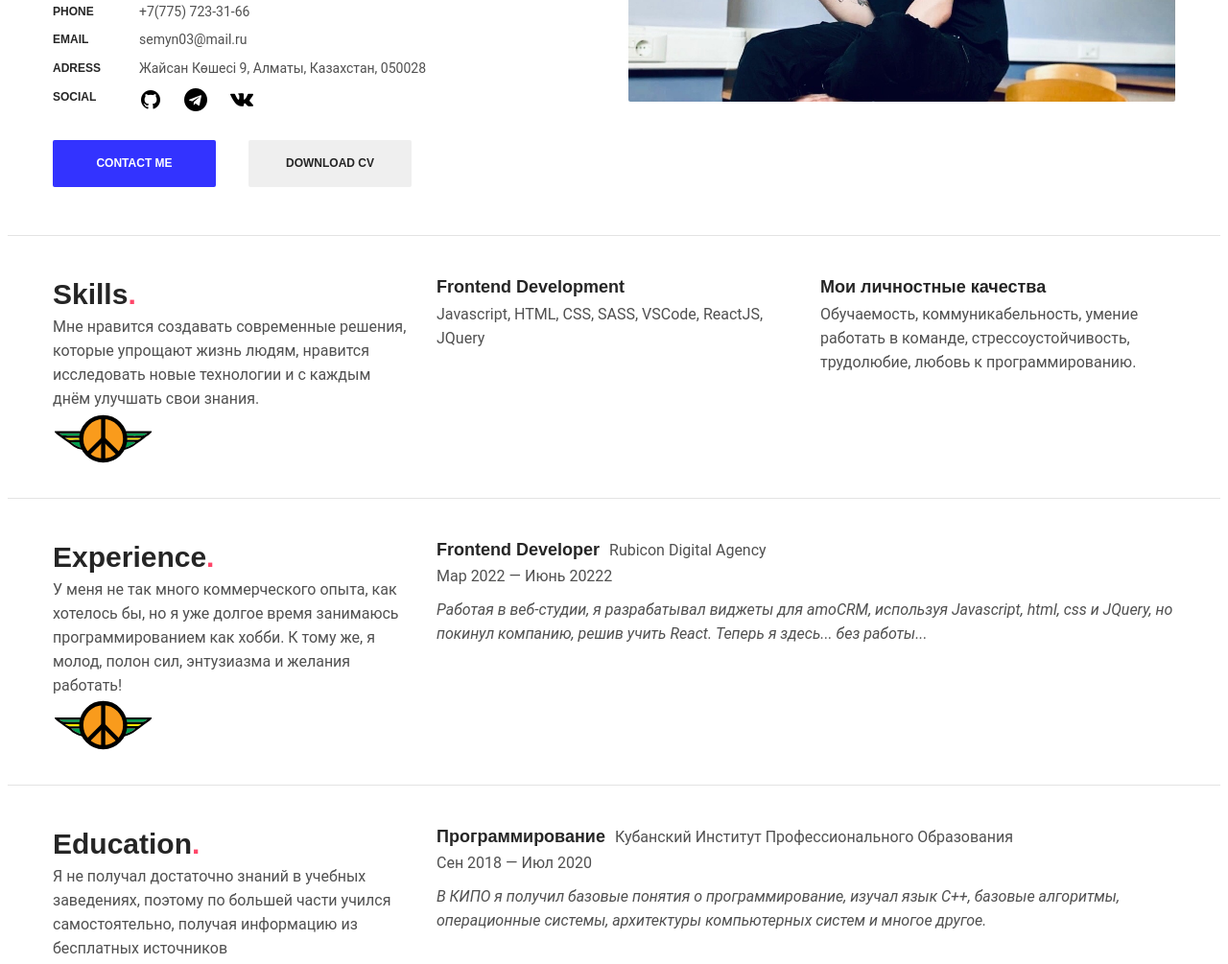
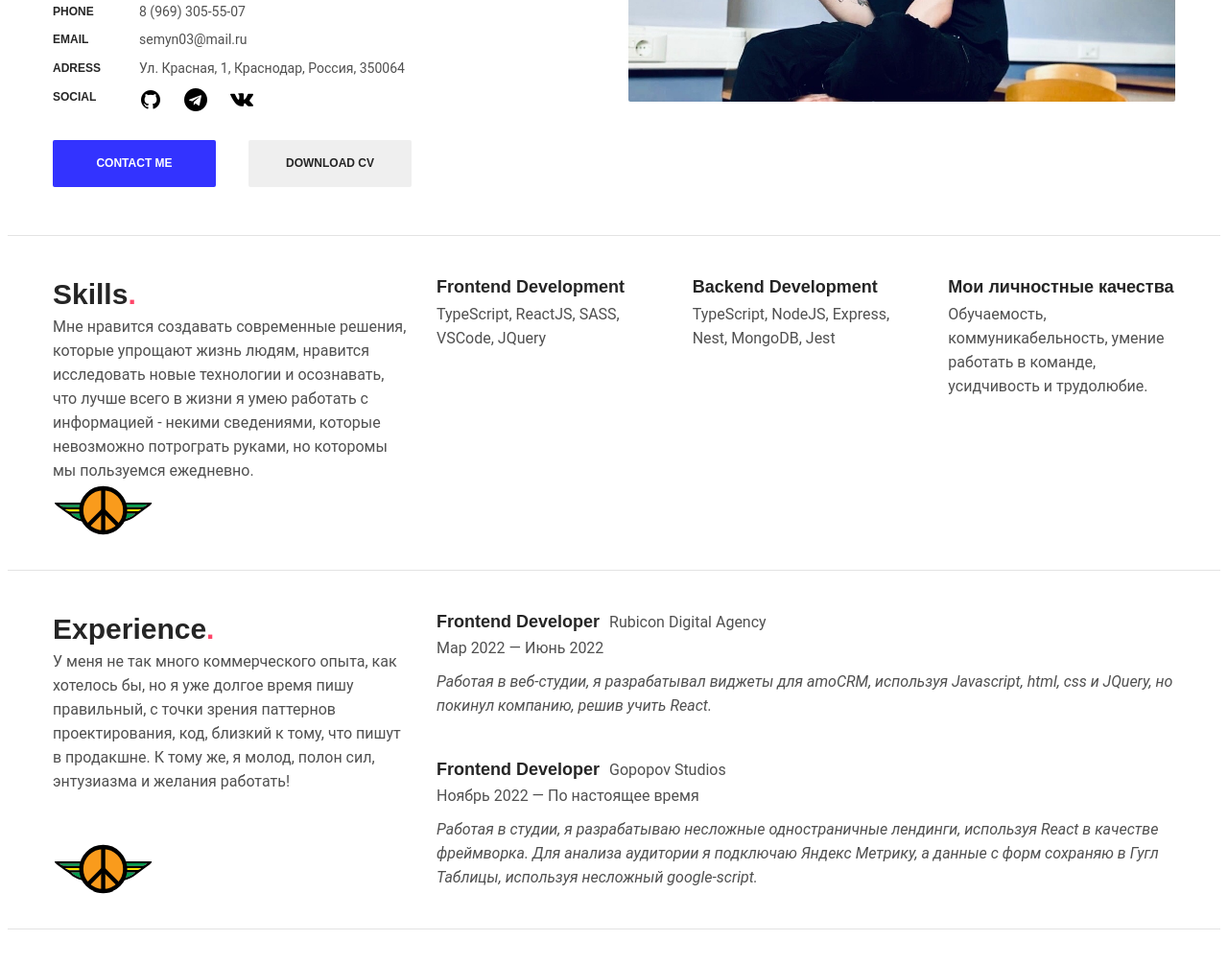
Before and after one commit to JustSeme/Portfolio, a website: page index.html in a window 1280 px wide. Shown: the part 342-1347 px from the top of the page at 96% size. Drawn offline with nearby package versions, Linux system fonts and the light colour scheme; files whose address does not match are found by name.

Commit message:
fix many text in portfolio, add skills, expirience andd Education

```diff
--- a/css/style.scss
+++ b/css/style.scss
@@ -450,7 +450,7 @@ h2 {
 }
 
 .advantages-box {
-    margin-bottom: 0px;
+    margin-bottom: 20px;
 }
 
 .advantages-box h4 {
@@ -471,23 +471,23 @@ hr {
     border-top: 1px soild #eee;
 }
 
-.about-row .about-title {
+.about-row {
+
+    .about-title {
         float: left;
         margin-right: 10px;
     }
-
-.about-row .about-info {
+    .about-info {
         padding: 2px 0;
         opacity: 0.8;
-}
-
-.about-row .about-info + p {
+        & + p {
             opacity: 0.8;
         }
-
-.about-row .opacity-box {
+    }
+    .opacity-box {
         margin-top: 10px;
         font-style: italic;
+    }
 }
 
 .section.section-small-padding {
--- a/index.html
+++ b/index.html
@@ -111,7 +111,7 @@
                         <div class="about-me-info">
                             <p>
                                 <span class="span-title">Phone</span>
-                                <span>+7(775) 723-31-66</span>
+                                <span>8 (969) 305-55-07</span>
                             </p>
                             <p>
                                 <span class="span-title">Email</span>
@@ -119,7 +119,7 @@
                             </p>
                             <p>
                                 <span class="span-title">Adress</span>
-                                <span>Жайсан Көшесі 9, Алматы, Казахстан, 050028</span>
+                                <span>Ул. Красная, 1, Краснодар, Россия, 350064</span>
                             </p>
                             <p>
                                 <span class="span-title">Social</span>
@@ -159,7 +159,7 @@
                             <span class="point">Skills</span>
                         </h2>
                         <div class="opacity-box">
-                            <p>Мне нравится создавать современные решения, которые упрощают жизнь людям, нравится исследовать новые технологии и с каждым днём улучшать свои знания.</p>
+                            <p>Мне нравится создавать современные решения, которые упрощают жизнь людям, нравится исследовать новые технологии и осознавать, что лучше всего в жизни я умею работать с информацией - некими сведениями, которые невозможно потрограть руками, но которомы мы пользуемся ежедневно.</p>
                         </div>
                     </div>
                 </div>
@@ -169,7 +169,15 @@
                             <div class="advantages-box">
                                 <h4>Frontend Development</h4>
                                 <div class="opacity-box">
-                                    <p>Javascript, HTML, CSS, SASS, VSCode, ReactJS, JQuery</p>
+                                    <p>TypeScript, ReactJS, SASS, VSCode, JQuery</p>
+                                </div>
+                            </div>
+                        </div>
+                        <div class="col-md-6 wow animate__zoomIn">
+                            <div class="advantages-box">
+                                <h4>Backend Development</h4>
+                                <div class="opacity-box">
+                                    <p>TypeScript, NodeJS, Express, Nest, MongoDB, Jest</p>
                                 </div>
                             </div>
                         </div>
@@ -177,7 +185,7 @@
                             <div class="advantages-box">
                                 <h4>Мои личностные качества</h4>
                                 <div class="opacity-box">
-                                    <p>Обучаемость, коммуникабельность, умение работать в команде, стрессоустойчивость, трудолюбие, любовь к программированию.</p>
+                                    <p>Обучаемость, коммуникабельность, умение работать в команде, усидчивость и трудолюбие.</p>
                                 </div>
                             </div>
                         </div>
@@ -200,7 +208,7 @@
                             <span class="point">Experience</span>
                         </h2>
                         <div class="opacity-box">
-                            <p>У меня не так много коммерческого опыта, как хотелось бы, но я уже долгое время занимаюсь программированием как хобби. К тому же, я молод, полон сил, энтузиазма и желания работать!</p>
+                            <p>У меня не так много коммерческого опыта, как хотелось бы, но я уже долгое время пишу правильный, с точки зрения паттернов проектирования, код, близкий к тому, что пишут в продакшне. К тому же, я молод, полон сил, энтузиазма и желания работать!</p>
                         </div>
                     </div>
                 </div>
@@ -210,9 +218,18 @@
                             <div class="about-row">
                                 <h4 class="about-title">Frontend Developer</h4>
                                 <p class="about-info">Rubicon Digital Agency</p>
-                                <p>Мар 2022 — Июнь 20222</p>
+                                <p>Мар 2022 — Июнь 2022</p>
                                 <div class="opacity-box">
-                                    <p>Работая в веб-студии, я разрабатывал виджеты для amoCRM, используя Javascript, html, css и JQuery, но покинул компанию, решив учить React. Теперь я здесь... без работы...</p>
+                                    <p>Работая в веб-студии, я разрабатывал виджеты для amoCRM, используя Javascript, html, css и JQuery, но покинул компанию, решив учить React.</p>
+                                </div>
+                            </div>
+                            <hr>
+                            <div class="about-row">
+                                <h4 class="about-title">Frontend Developer</h4>
+                                <p class="about-info">Gopopov Studios</p>
+                                <p>Ноябрь 2022 — По настоящее время</p>
+                                <div class="opacity-box">
+                                    <p>Работая в студии, я разрабатываю несложные одностраничные лендинги, используя React в качестве фреймворка. Для анализа аудитории я подключаю Яндекс Метрику, а данные с форм сохраняю в Гугл Таблицы, используя несложный google-script.</p>
                                 </div>
                             </div>
                         </div>
@@ -235,7 +252,9 @@
                             <span class="point">Education</span>
                         </h2>
                         <div class="opacity-box">
-                            <p>Я не получал достаточно знаний в учебных заведениях, поэтому по большей части учился самостоятельно, получая информацию из бесплатных источников</p>
+                            <p>Я получил много фундаментальных знаний, обучаясь в университете, что дало мне навык находить знания самостоятельно.<br><br>
+                            В дальнейшем я изучал Frontend фреймворки и учился писать продакшн-код на бесплатных источниках, таких как React-Путь самурая от Димыча.<br><br>
+                            Убедившись в профессионализме этого человека, я поступил в IT-INCUBATOR, где изучал языки программирования в глубину, а так же укрепил свои знания в паттернах проектирования, научился работать с базами данных, получил глубокие знания о работе с Backend фреймворками, узнал как работает NodeJS, а так же получил базовые знания о шифровании и безопасности.</p>
                         </div>
                     </div>
                 </div>
@@ -261,6 +280,19 @@
                                 <p>Сен 2020 — Июл 2022</p>
                                 <div class="opacity-box">
                                     <p>После перевода в Москву я стал изучать веб-технологии - html, css, Javascript, даже написал дипломную работу по анимациям, но лучшее, что мне дал МКиБД - это знакомства. Познакомившись с человеком, который уже тогда был Junior-разработчиком, я начал активно учить Javascript, а через время и React</p>
+                                </div>
+                            </div>
+                        </div>
+                    </div>
+                    <hr>
+                    <div class="row wow animate__zoomIn">
+                        <div class="col-md-12">
+                            <div class="about-row">
+                                <h4 class="about-title">Backend Разработчик</h4>
+                                <p class="about-info">IT-INCUBATOR</p>
+                                <p>Январь 2023 — По настоящее врем</p>
+                                <div class="opacity-box">
+                                    <p>Найти работу на React оказалось не слишком просто - к 2022 году React Junior'ов стало в разы больше чем вакансий на эту позицию, поэтому я отправился обучаться в IT-INCUBATOR. На протяжении всего обучения я разрабатывал серверное приложение на стеке TypeScript + NodeJS + express + MongoDB (позже Nest + mongoose) и попутно писал тесты к этому приложению. В инкубаторе я изучаю не только серверные фреймворки, но также погружаюсь в тонкости языков JavaScript и TypeScript. Кроме того, я получаю много теоретической информации о программировании, паттернах проектирования или нахожу её сам, проверяя свои знания тестовыми собеседованиями в инкубаторе.</p>
                                 </div>
                             </div>
                         </div>
```
Also changed, not shown: css/style.css. Lines whose indentation alone changed are shown as unchanged.
